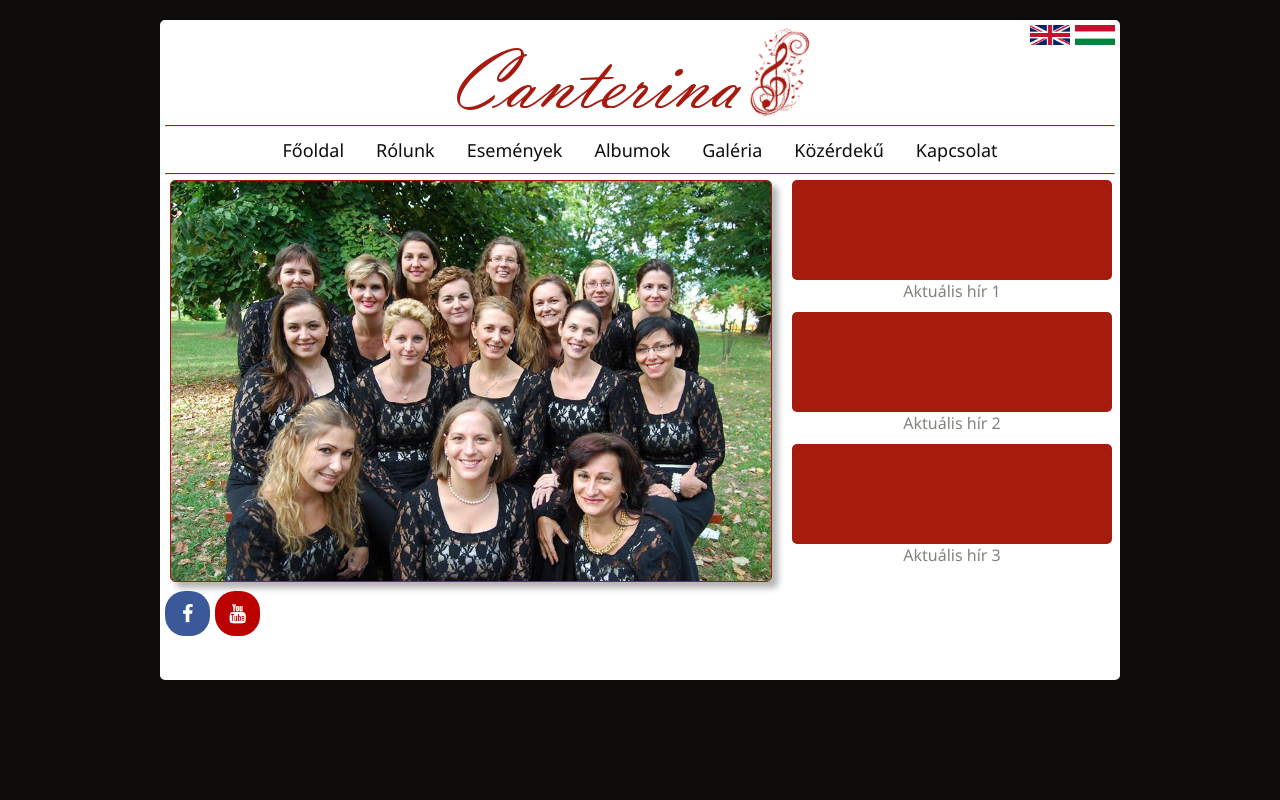
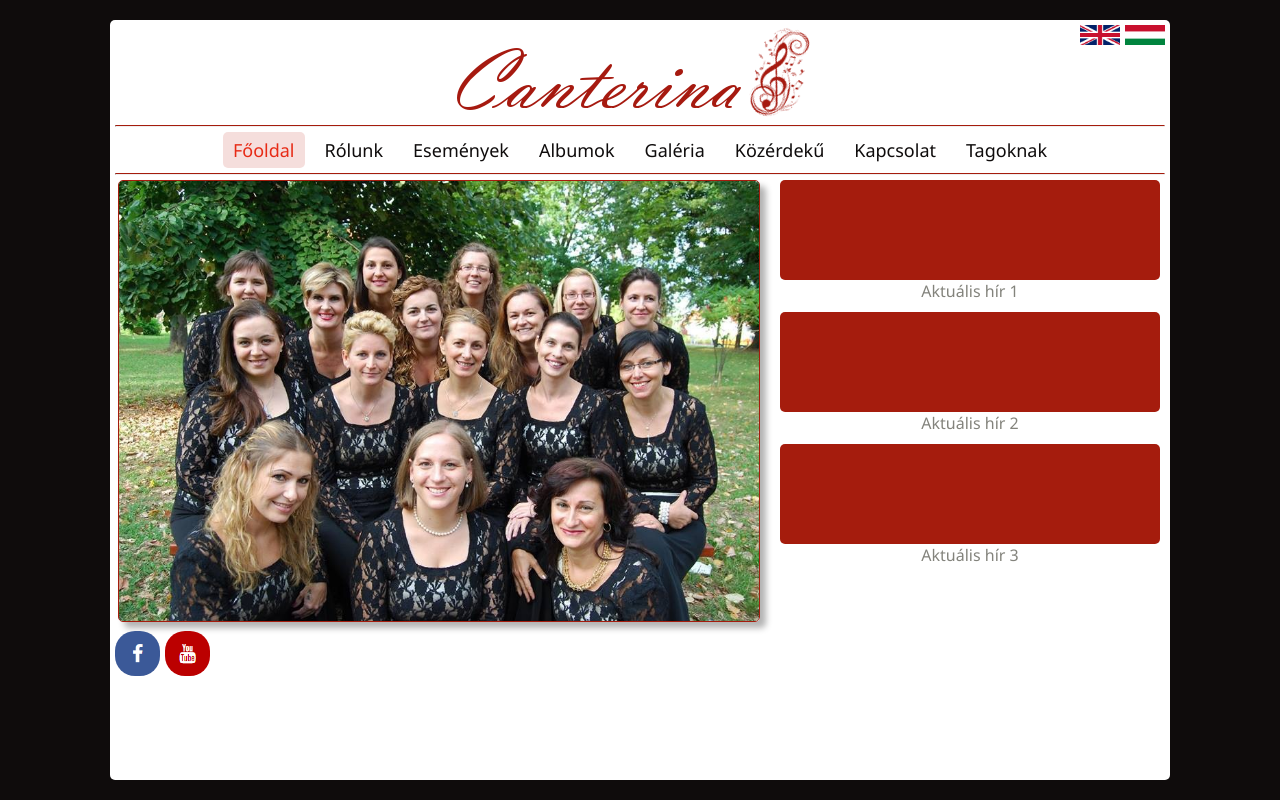
Before and after one commit to Szeba25/CanterinaVue, a Vue app: page /#/ in a window 1280 px wide. Built offline with nearby package versions, Linux system fonts and the light colour scheme.

Commit message:
Added simple login form

```diff
--- a/src/App.vue
+++ b/src/App.vue
@@ -9,12 +9,12 @@
             <hr>
         </div>
         <div class="main-menu">
-            <router-link to="/"><p class="main-menu-point">{{ $t("menu.main") }}</p></router-link>
+            <router-link to="/"><p v-bind:class="{ 'main-menu-active': isActive('Main') }" class="main-menu-point">{{ $t("menu.main") }}</p></router-link>
             <div class="dropdown">
                 <router-link to="/"><p class="main-menu-point">{{ $t("menu.about.main") }}</p></router-link>
                 <div class="dropdown-content">
+                    <router-link to="/"><p class="dropdown-menu-point">{{ $t("menu.about.choir") }}</p></router-link>
                     <router-link to="/"><p class="dropdown-menu-point">{{ $t("menu.about.members") }}</p></router-link>
-                    <router-link to="/"><p class="dropdown-menu-point">{{ $t("menu.about.singers") }}</p></router-link>
                     <router-link to="/"><p class="dropdown-menu-point">{{ $t("menu.about.conductors") }}</p></router-link>
                 </div>
             </div>
@@ -23,6 +23,7 @@
             <router-link to="/"><p class="main-menu-point">{{ $t("menu.gallery") }}</p></router-link>
             <router-link to="/"><p class="main-menu-point">{{ $t("menu.public") }}</p></router-link>
             <router-link to="/"><p class="main-menu-point">{{ $t("menu.contact") }}</p></router-link>
+            <router-link to="/for_members"><p  v-bind:class="{ 'main-menu-active': isActive('ForMembers', 'Login') }" class="main-menu-point">{{ $t("menu.forMembers") }}</p></router-link>
         </div>
         <div>
             <hr>
@@ -33,11 +34,20 @@
 
 <script>
 export default {
-    name: 'App',
+    name: "App",
 
     methods: {
         changeLanguage(code) {
             this.$i18n.locale = code;
+        },
+
+        isActive(...names) {
+            var match = false;
+            names.forEach((name) =>
+                match = match ||
+                this.$router.currentRoute.name === name
+            );
+            return match;
         }
     }
 }
@@ -51,7 +61,7 @@ html {
 body {
     margin: 0px auto;
     background-color: #0f0c0c;
-    max-width: 1000px;
+    max-width: 1100px;
 }
 
 body:fater {
@@ -117,14 +127,14 @@ hr {
 
 .main-menu {
     display: grid;
-    grid-template-columns: min-content
-                           min-content
-                           min-content
-                           min-content
-                           min-content
-                           min-content
-                           min-content;
-    grid-gap: 20px;
+    grid-template-columns: auto
+                           auto
+                           auto
+                           auto
+                           auto
+                           auto
+                           auto
+                           auto;
     padding: 0px;
     text-align: center;
     margin: auto;
@@ -132,13 +142,21 @@ hr {
 
 .main-menu-point {
     font-size: 18px;
-    margin: 6px;
+    padding: 6px 10px 6px 10px;
     transition: 0.5s;
     font-family: 'Segoe UI';
 }
 
 .main-menu-point:hover {
     color: #e72a15;
+    background-color: #c7483a2d;
+    border-radius: 5px;
+}
+
+.main-menu-active {
+    color: #e72a15;
+    background-color: #c7483a2d;
+    border-radius: 5px;
 }
 
 .dropdown {
@@ -148,6 +166,7 @@ hr {
 .dropdown-content {
     display: none;
     position: absolute;
+    margin: 0px 0px 0px 5px;
     background-color: white;
     min-width: 100px;
     text-align: left;
--- /dev/null
+++ b/src/components/ForMembers.vue
@@ -0,0 +1,15 @@
+<template>
+    <div>
+        <h2>OK</h2>
+    </div>
+</template>
+
+<script>
+export default {
+    name: "ForMembers"
+}
+</script>
+
+<style scoped>
+
+</style>
--- /dev/null
+++ b/src/components/Login.vue
@@ -0,0 +1,51 @@
+<template>
+    <div class="loginpage-layout">
+        <h2 class="loginpage-title">{{ $t("login.title") }}</h2>
+        <div class="loginpage-container">
+            <p class="loginpage-label">{{ $t("login.username") }}</p>
+            <input class="loginpage-input" type="text">
+            <p class="loginpage-label">{{ $t("login.password") }}</p>
+            <input class="loginpage-input" type="password">
+        </div>
+    </div>
+</template>
+
+<script>
+export default {
+    name: "Login"
+}
+</script>
+
+<style scoped>
+.loginpage-layout {
+    min-height: 300px;
+}
+
+.loginpage-title {
+    text-align: center;
+}
+
+.loginpage-container {
+    width: 300px;
+    margin: auto;
+}
+
+.loginpage-label {
+
+}
+
+.loginpage-input {
+    display: block;
+    width: 286px;
+    padding: 8px;
+    margin: 5px;
+    border: 1px solid  #a51c0d;
+    border-radius: 4px;
+    box-sizing: border-box;
+}
+
+.loginpage-input:focus {
+    outline: none;
+    border: 1px solid #e72a15;
+}
+</style>
--- a/src/components/HelloWorld.vue
+++ b/src/components/Main.vue
@@ -1,7 +1,7 @@
 <template>
     <div class="mainpage-layout">
         <div>
-            <img class="mainpage-picture picture-spacing" src="@/assets/example.png">
+            <img class="mainpage-picture picture-spacing" src="@/assets/example.jpg">
             <br>
             <a target="_blank" href="https://www.facebook.com/canterinakamarakorus/">
                 <img class="social-media-link" src="@/assets/fb.png">
@@ -29,7 +29,7 @@
 
 <script>
 export default {
-    name: 'HelloWorld'
+    name: "Main"
 }
 </script>
 
@@ -38,7 +38,7 @@ export default {
     display: grid;
     grid-template-columns: min-content min-content;
     grid-gap: 15px;
-    min-height: 500px;
+    min-height: 600px;
 }
 
 .mainpage-title {
@@ -58,7 +58,7 @@ export default {
 .mainpage-news-img {
     border-radius: 5px;
     background-color: #a51c0d;
-    width: 320px;
+    width: 380px;
     height: 100px;
 }
 
@@ -73,11 +73,11 @@ export default {
     border: 1px solid #a51c0d;
     border-radius: 5px;
     box-shadow: 6px 6px 6px rgba(0, 0, 0, 0.3);
-    width: 600px;
-    height: 400px;
+    width: 640px;
+    height: 440px;
 }
 
 .picture-spacing {
-    margin: 0px 5px 5px 10px;
+    margin: 0px 5px 5px 8px;
 }
 </style>
--- a/src/main.js
+++ b/src/main.js
@@ -1,10 +1,13 @@
-import Vue from 'vue';
-import VueRouter from 'vue-router';
-import Vuex from 'vuex';
-import VueI18n from 'vue-i18n'
+import Vue from "vue";
+import VueRouter from "vue-router";
+import Vuex from "vuex";
+import VueI18n from "vue-i18n";
 
-import App from './App.vue';
-import HelloWorld from './components/HelloWorld.vue';
+import App from "./App.vue";
+import Main from "./components/Main.vue";
+import ForMembers from "./components/ForMembers.vue";
+
+import Login from "./components/Login.vue";
 
 Vue.use(VueRouter);
 Vue.use(Vuex);
@@ -13,7 +16,9 @@ Vue.use(VueI18n);
 Vue.config.productionTip = false;
 
 const routes = [
-    { path: '/', components: { default: HelloWorld } }
+    { name: "Main", path: "/", components: { default: Main } },
+    { name: "ForMembers", path: "/for_members", components: {default: ForMembers} },
+    { name: "Login", path: "/login", components: {default: Login} }
 ];
 
 const router = new VueRouter({
@@ -22,6 +27,16 @@ const router = new VueRouter({
         return { x: 0, y: 0 };
     }
 });
+
+router.beforeEach((to, from, next) => {
+    if (to.name === "ForMembers") {
+        setTimeout(() => {
+            next({ name: 'Login' });
+        }, 600);
+    } else {
+        next();
+    }
+})
 
 const store = new Vuex.Store({
     state: {
@@ -40,20 +55,26 @@ const messages = {
             main: "Main",
             about: {
                 main: "About",
+                choir: "Choir",
                 members: "Members",
-                singers: "Singers",
                 conductors: "Conductors"
             },
             events: "Events",
             albums: "Albums",
             gallery: "Gallery",
             public: "Public",
-            contact: "Contact"
+            contact: "Contact",
+            forMembers: "For members"
         },
         tmp: {
             news1: "Actual news 1",
             news2: "Actual news 2",
             news3: "Actual news 3"
+        },
+        login: {
+            title: "Welcome!",
+            username: "Username",
+            password: "Password"
         }
     },
     hu: {
@@ -61,26 +82,32 @@ const messages = {
             main: "Főoldal",
             about: {
                 main: "Rólunk",
+                choir: "Kórus",
                 members: "Tagok",
-                singers: "Énekesek",
                 conductors: "Karnagyok"
             },
             events: "Események",
             albums: "Albumok",
             gallery: "Galéria",
             public: "Közérdekű",
-            contact: "Kapcsolat"
+            contact: "Kapcsolat",
+            forMembers: "Tagoknak"
         },
         tmp: {
             news1: "Aktuális hír 1",
             news2: "Aktuális hír 2",
             news3: "Aktuális hír 3"
+        },
+        login: {
+            title: "Üdvözöljük!",
+            username: "Felhasználónév",
+            password: "Jelszó"
         }
     }
 };
 
 const i18n = new VueI18n({
-    locale: 'hu',
+    locale: "hu",
     messages
 })
 
@@ -89,4 +116,4 @@ new Vue({
     store,
     i18n,
     render: h => h(App)
-}).$mount('#app');
+}).$mount("#app");
```
Also changed, not shown: src/assets/example.jpg (added), src/assets/example.png (deleted).
